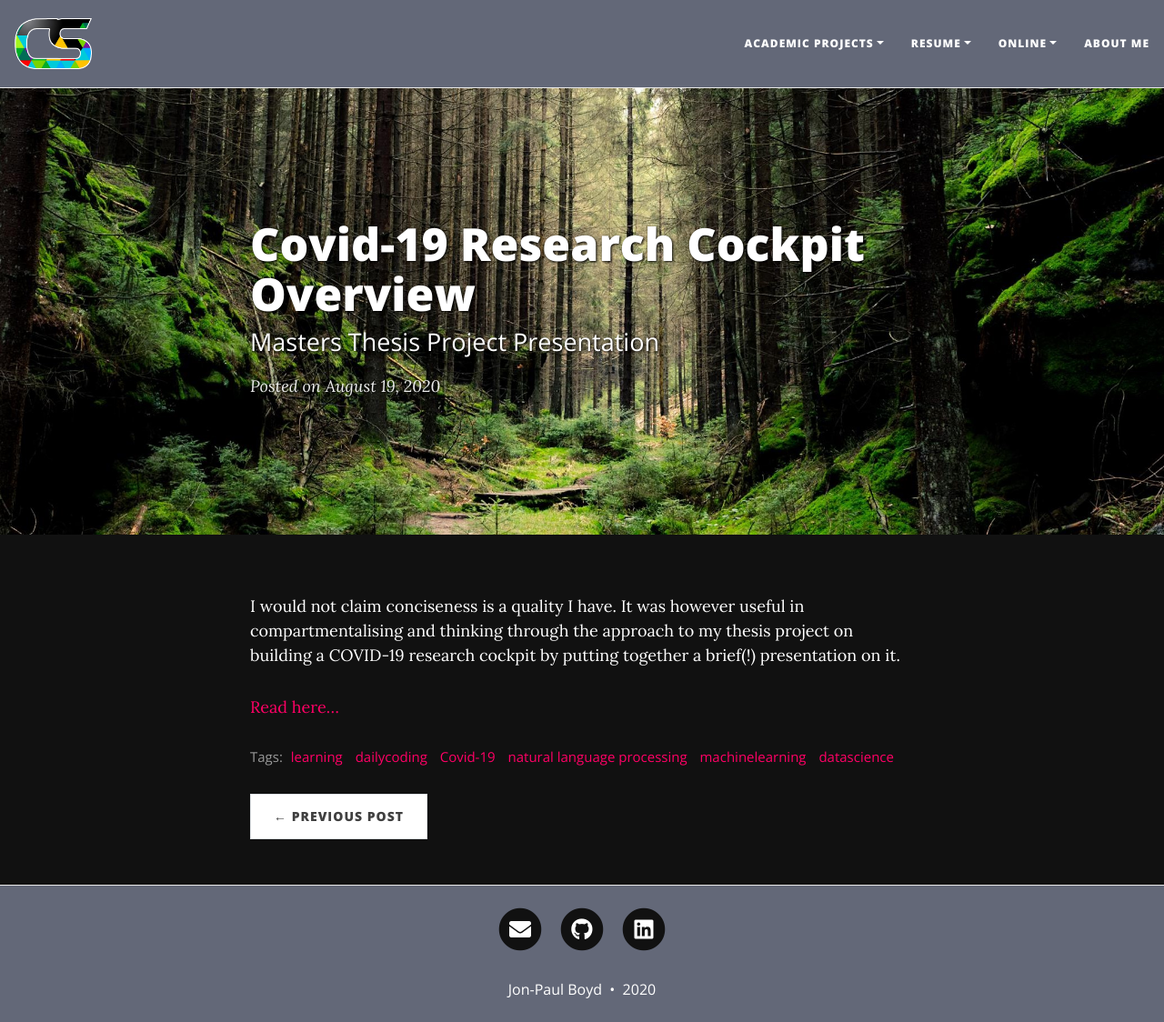
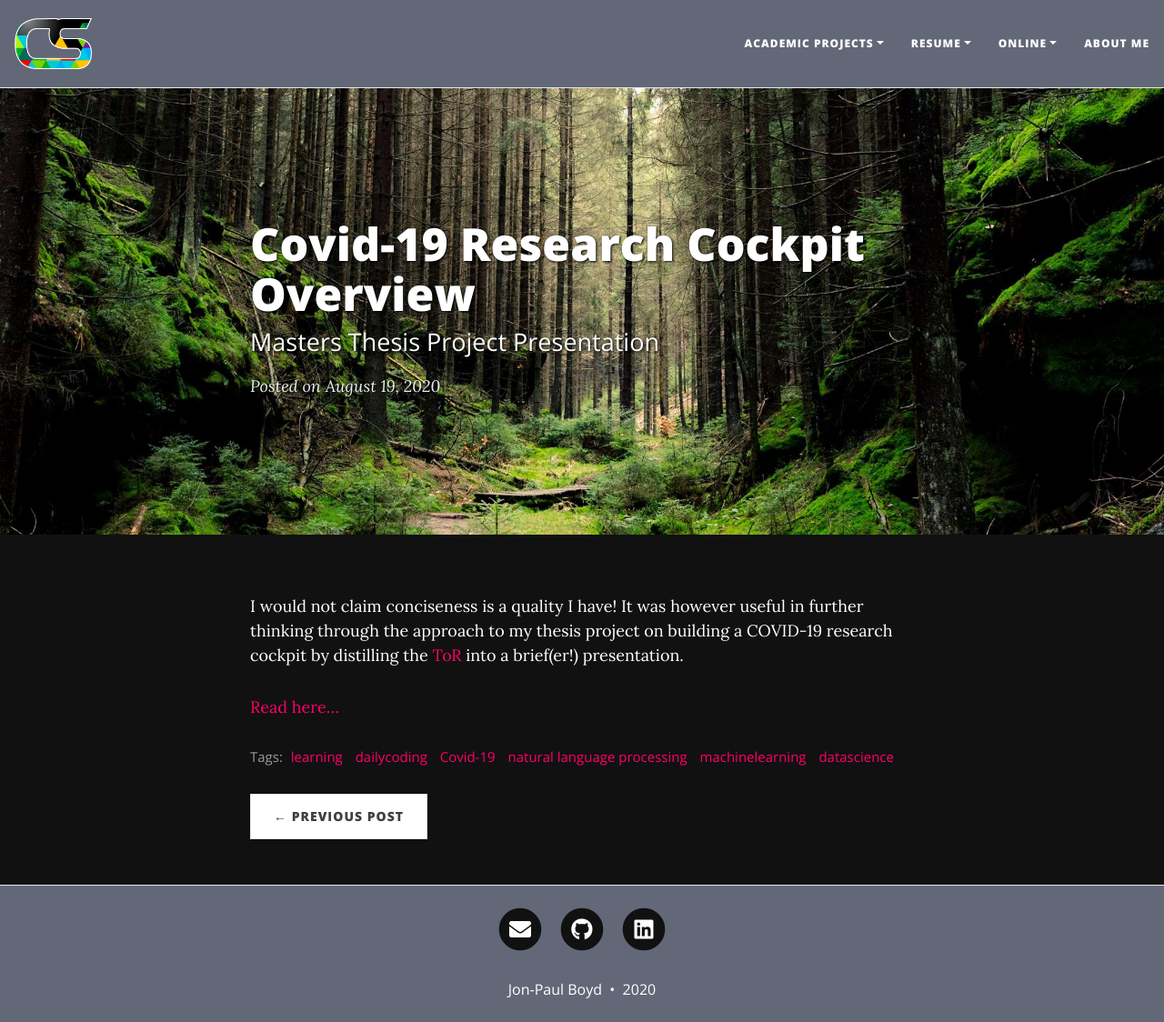
Before and after one commit to corticalstack/corticalstack.github.io, a Jekyll site: the page built from _posts/2020-08-19-masters-thesis-project-presentation.md, in a window 1280 px wide and 1124 px high. Shown: the whole window at 91% size. Built offline with Jekyll 4.4.1, drawn with Linux system fonts in a browser that asks for light colours; nearby versions of some CDN libraries.

Commit message:
Updated project presentation

```diff
--- a/_posts/2020-08-19-masters-thesis-project-presentation.md
+++ b/_posts/2020-08-19-masters-thesis-project-presentation.md
@@ -5,7 +5,8 @@ subtitle: Masters Thesis Project Presentation
 cover-img: /assets/img/forest_path.jpg
 tags: [learning, dailycoding,  Covid-19, natural language processing, machinelearning, datascience]
 ---
-I would not claim conciseness is a quality I have. It was however useful in compartmentalising and thinking through the
-approach to my thesis project on building a COVID-19 research cockpit by putting together a brief(!) presentation on it.
+I would not claim conciseness is a quality I have! It was however useful in further thinking through the
+approach to my thesis project on building a COVID-19 research cockpit by distilling the [ToR](https://docs.google.com/viewer?url=https://github.com/corticalstack/corticalstack.github.io/raw/master/docs/project/tor.pdf)
+into a brief(er!) presentation.
 
 [Read here...](https://docs.google.com/viewer?url=https://github.com/corticalstack/corticalstack.github.io/raw/master/docs/project/Jon-Paul Boyd Masters Thesis Project Presentation COVID19 Research Cockpit.pdf)
```
Also changed, not shown: 2 other files.
